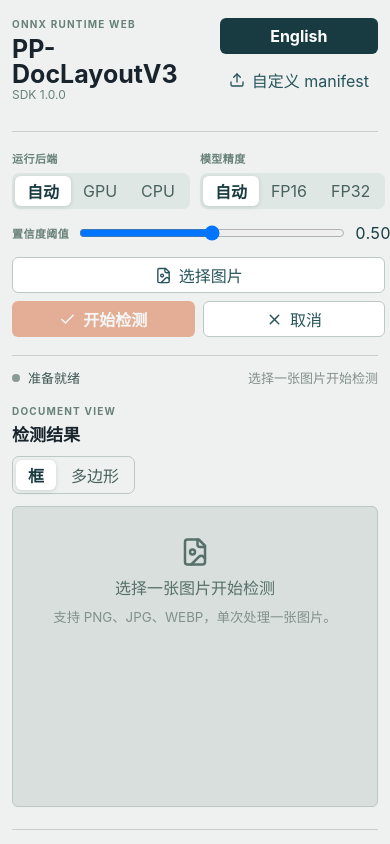
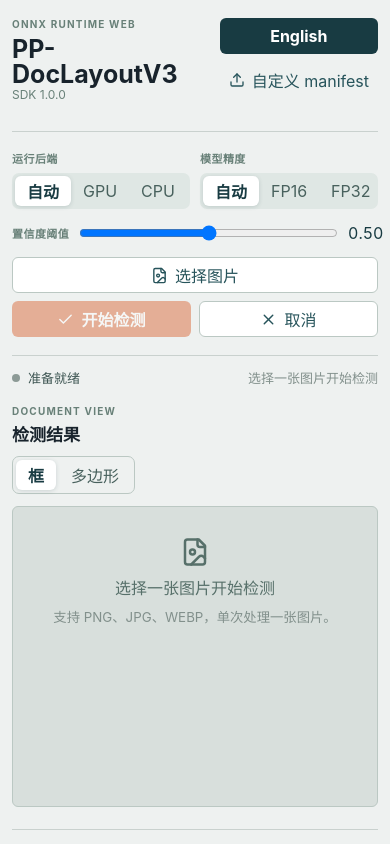
Before and after one commit to chenmohan123/web-sdk-PP-DocLayoutV3, a React (Vite) app in the folder apps/demo/: page / in a window 390 px wide. Shown: the top 844 px of the page. Built offline with nearby package versions, Linux system fonts and the light colour scheme.

Commit message:
fix(demo): constrain mobile control grid

```diff
--- a/apps/demo/src/styles.css
+++ b/apps/demo/src/styles.css
@@ -16,7 +16,6 @@
 body {
   margin: 0;
   min-width: 320px;
-  overflow-x: hidden;
 }
 button,
 input,
@@ -148,6 +147,7 @@
 .control-group {
   display: grid;
   gap: 7px;
+  min-width: 0;
 }
 .control-label,
 .threshold-control span {
@@ -162,6 +162,7 @@
   background: #dfe7e4;
   border-radius: 7px;
   padding: 3px;
+  min-width: 0;
 }
 .segmented button,
 .overlay-toggle button {
@@ -475,7 +476,7 @@
   }
   .control-band {
     display: grid;
-    grid-template-columns: 1fr 1fr;
+    grid-template-columns: minmax(0, 1fr) minmax(0, 1fr);
     gap: 14px 10px;
   }
   .threshold-control {
```
Also changed, not shown: 1 other file (tests, documents, lock files or other folders).
